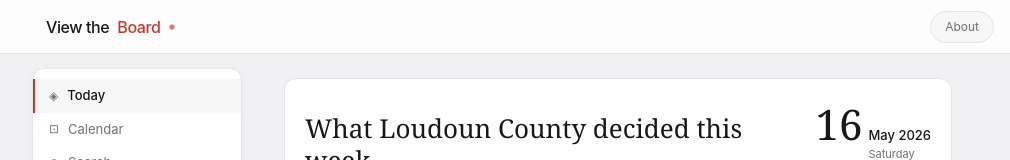
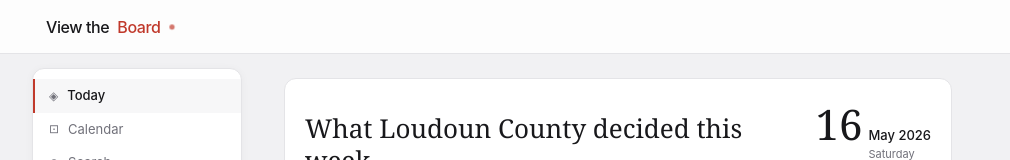
Before and after one commit to trynna-be-nerdy/vtb, a Next.js app in the folder frontend/: page / in a window 1280 px wide. Shown: the top 160 px of the page, without its empty margins (22-1032 px from the left). Built offline with nearby package versions, Linux system fonts and the light colour scheme; no server answers; the database is empty.

Commit message:
feat(frontend): add 744b4304665dd559.webpack.hot-update.json, layout....

```diff
--- a/frontend/components/Navbar.tsx
+++ b/frontend/components/Navbar.tsx
@@ -95,10 +95,6 @@ export function Navbar() {
         {/* Center: rotating 5-word tagline */}
         <RotatingTagline />
 
-        {/* Right: About */}
-        <Link href="/about" className="search-pill">
-          About
-        </Link>
       </div>
     </nav>
   )
```
